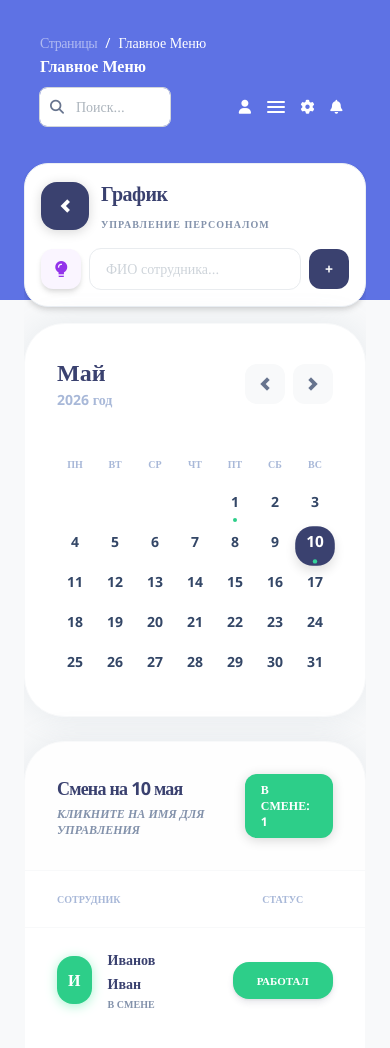
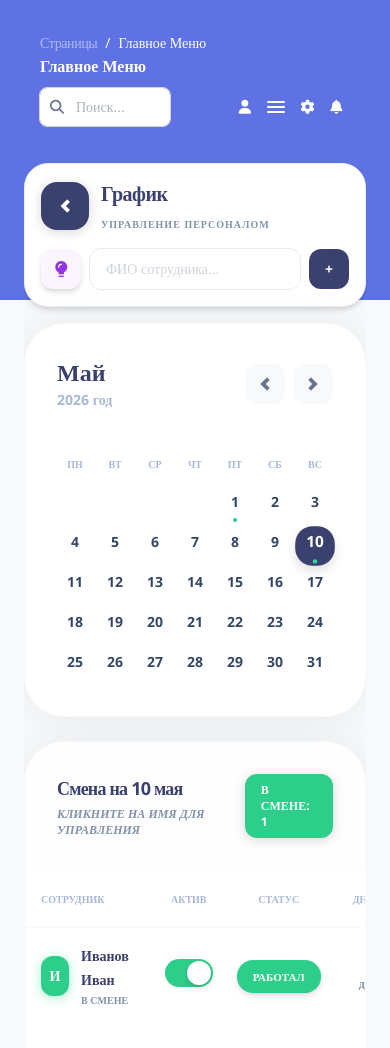
Before and after one commit to sklad-manager/proizvodstvo, a Next.js app: page /schedule in a window 390 px wide. Shown: the top 1048 px of the page. Built offline with nearby package versions, Linux system fonts and the light colour scheme.

Commit message:
FEATURE: active/inactive toggle slider for employees in Schedule

```diff
--- a/src/app/schedule/page.tsx
+++ b/src/app/schedule/page.tsx
@@ -159,12 +159,29 @@ export default function SchedulePage() {
     setSelectedEmployeeForModal(null);
   };
 
+  // Быстрый переключатель активности (ползунок)
+  const toggleActiveStatus = async (id: string, currentActive: boolean) => {
+    const newActive = !currentActive;
+    if (isCloudMode) {
+      await fetch('/api/schedule', { method: 'PATCH', body: JSON.stringify({ id, isActive: newActive }) });
+      loadData();
+    } else {
+      setEmployees(employees.map(e => e.id === id ? { ...e, isActive: newActive } : e));
+    }
+  };
+
   const daysInMonth = (date: Date) => new Date(date.getFullYear(), date.getMonth() + 1, 0).getDate();
   const firstDay = (date: Date) => (new Date(date.getFullYear(), date.getMonth(), 1).getDay() + 6) % 7;
 
   const getAttendanceForDate = (dateStr: string) => {
     return employees.filter(e => e.isActive && e.attendance.includes(dateStr)).length;
   };
+
+  // Сортировка: активные сверху, неактивные снизу
+  const sortedActiveEmployees = [
+    ...employees.filter(e => e.isActive),
+    ...employees.filter(e => !e.isActive)
+  ];
 
   if (!isLoaded) return <div className="p-10 text-center font-bold text-slate-400">Загрузка базы...</div>;
 
@@ -272,38 +289,50 @@ export default function SchedulePage() {
               <table className="w-full border-collapse text-left">
                 <thead>
                   <tr className="border-b border-gray-50">
-                    <th className="px-8 py-5 text-[10px] font-black uppercase text-slate-300">Сотрудник</th>
-                    <th className="px-8 py-5 text-[10px] font-black uppercase text-slate-300 text-center">Статус</th>
-                    <th className="px-8 py-5 text-[10px] font-black uppercase text-slate-300 text-right">История</th>
+                    <th className="px-4 md:px-8 py-5 text-[10px] font-black uppercase text-slate-300">Сотрудник</th>
+                    <th className="px-2 md:px-4 py-5 text-[10px] font-black uppercase text-slate-300 text-center">Актив</th>
+                    <th className="px-4 md:px-8 py-5 text-[10px] font-black uppercase text-slate-300 text-center">Статус</th>
+                    <th className="px-4 md:px-8 py-5 text-[10px] font-black uppercase text-slate-300 text-right">Дни</th>
                   </tr>
                 </thead>
                 <tbody className="divide-y divide-gray-50">
-                  {employees.filter(e => e.isActive).map((emp) => {
+                  {sortedActiveEmployees.map((emp) => {
                     const isWorked = emp.attendance.includes(selectedDate);
                     return (
-                      <tr key={emp.id} className="hover:bg-gray-50/50 transition-colors">
-                        <td className="px-8 py-5">
-                          <div className="flex items-center gap-4 cursor-pointer group" onClick={() => setSelectedEmployeeForModal(emp)}>
-                            <div className={`w-12 h-12 rounded-2xl flex items-center justify-center font-black transition-all ${isWorked ? 'bg-emerald-500 text-white shadow-lg shadow-emerald-200' : 'bg-gray-100 text-slate-400'}`}>
+                      <tr key={emp.id} className={`transition-colors ${emp.isActive ? 'hover:bg-gray-50/50' : 'opacity-40 bg-slate-50/30'}`}>
+                        <td className="px-4 md:px-8 py-4 md:py-5">
+                          <div className="flex items-center gap-3 md:gap-4 cursor-pointer group" onClick={() => setSelectedEmployeeForModal(emp)}>
+                            <div className={`w-10 h-10 md:w-12 md:h-12 rounded-xl md:rounded-2xl flex items-center justify-center font-black text-sm transition-all ${!emp.isActive ? 'bg-slate-100 text-slate-300' : isWorked ? 'bg-emerald-500 text-white shadow-lg shadow-emerald-200' : 'bg-gray-100 text-slate-400'}`}>
                               {emp.name.charAt(0)}
                             </div>
                             <div>
-                              <div className="text-sm font-black text-slate-800 group-hover:text-emerald-500 transition-colors">{emp.name}</div>
-                              <div className="text-[10px] text-slate-400 font-bold uppercase">В смене</div>
+                              <div className={`text-sm font-black transition-colors ${emp.isActive ? 'text-slate-800 group-hover:text-emerald-500' : 'text-slate-400 line-through'}`}>{emp.name}</div>
+                              <div className="text-[10px] font-bold uppercase">
+                                {!emp.isActive ? <span className="text-rose-400">Неактивен</span> : <span className="text-slate-400">В смене</span>}
+                              </div>
                             </div>
                           </div>
                         </td>
-                        <td className="px-8 py-5 text-center">
+                        <td className="px-2 md:px-4 py-4 md:py-5 text-center">
+                          <button
+                            onClick={() => toggleActiveStatus(emp.id, emp.isActive)}
+                            className={`relative w-12 h-7 rounded-full transition-all duration-300 ${emp.isActive ? 'bg-emerald-500' : 'bg-slate-200'}`}
+                          >
+                            <span className={`absolute top-0.5 w-6 h-6 bg-white rounded-full shadow-md transition-all duration-300 ${emp.isActive ? 'left-[22px]' : 'left-0.5'}`}></span>
+                          </button>
+                        </td>
+                        <td className="px-4 md:px-8 py-4 md:py-5 text-center">
                           <button
                             onClick={() => toggleAttendanceOnDate(emp.id, selectedDate)}
-                            className={`px-6 py-2.5 rounded-2xl text-[11px] font-black transition-all
-                              ${isWorked ? 'bg-emerald-500 text-white shadow-md' : 'bg-white border border-gray-100 text-slate-400 hover:text-emerald-500'}
+                            disabled={!emp.isActive}
+                            className={`px-4 md:px-6 py-2 md:py-2.5 rounded-2xl text-[11px] font-black transition-all
+                              ${!emp.isActive ? 'bg-slate-50 text-slate-300 cursor-not-allowed' : isWorked ? 'bg-emerald-500 text-white shadow-md' : 'bg-white border border-gray-100 text-slate-400 hover:text-emerald-500'}
                             `}
                           >
                             {isWorked ? 'РАБОТАЛ' : 'ОТМЕТИТЬ'}
                           </button>
                         </td>
-                        <td className="px-8 py-5 text-right font-black text-slate-400 text-xs">
+                        <td className="px-4 md:px-8 py-4 md:py-5 text-right font-black text-slate-400 text-xs">
                           {emp.attendance.length} дн.
                         </td>
                       </tr>
```
